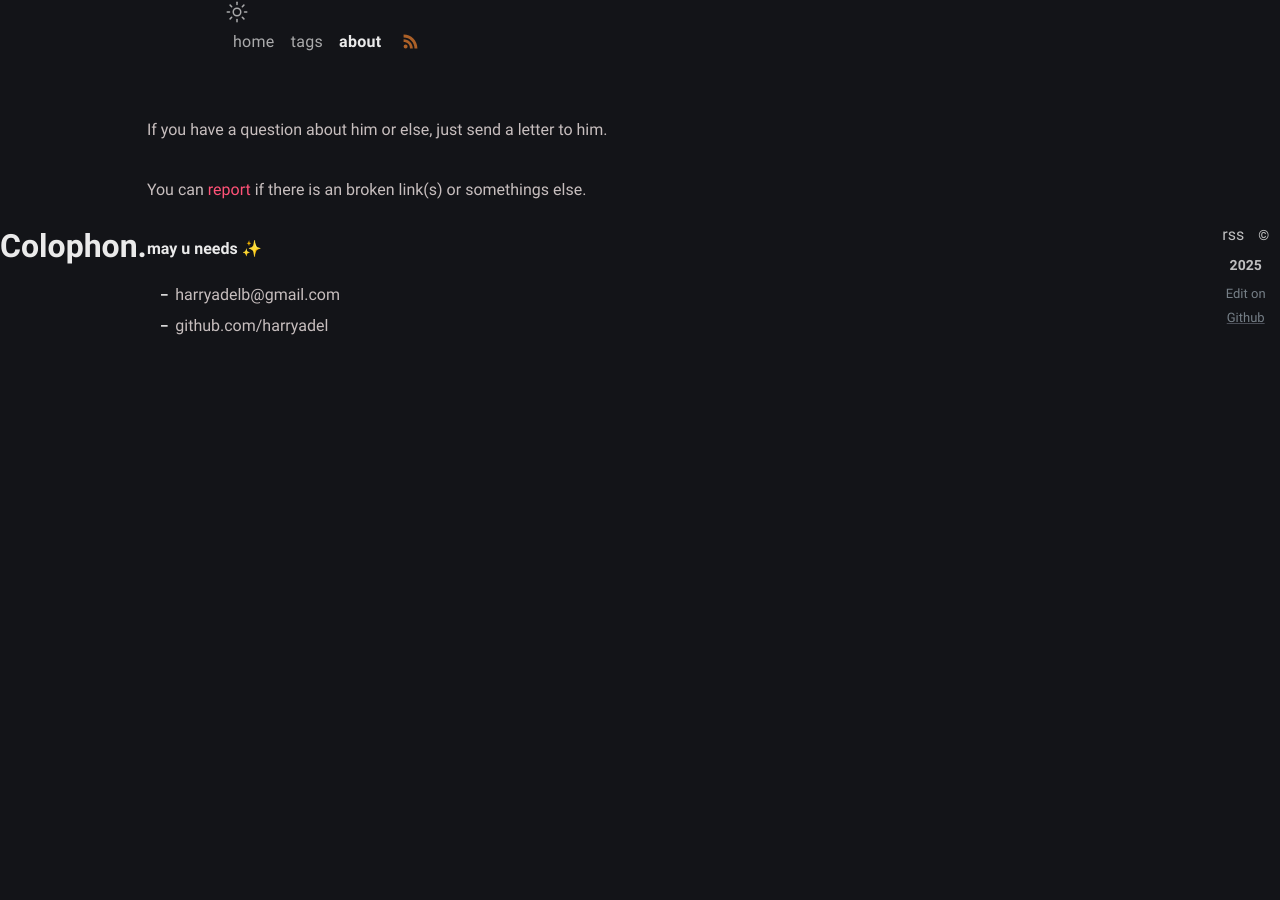
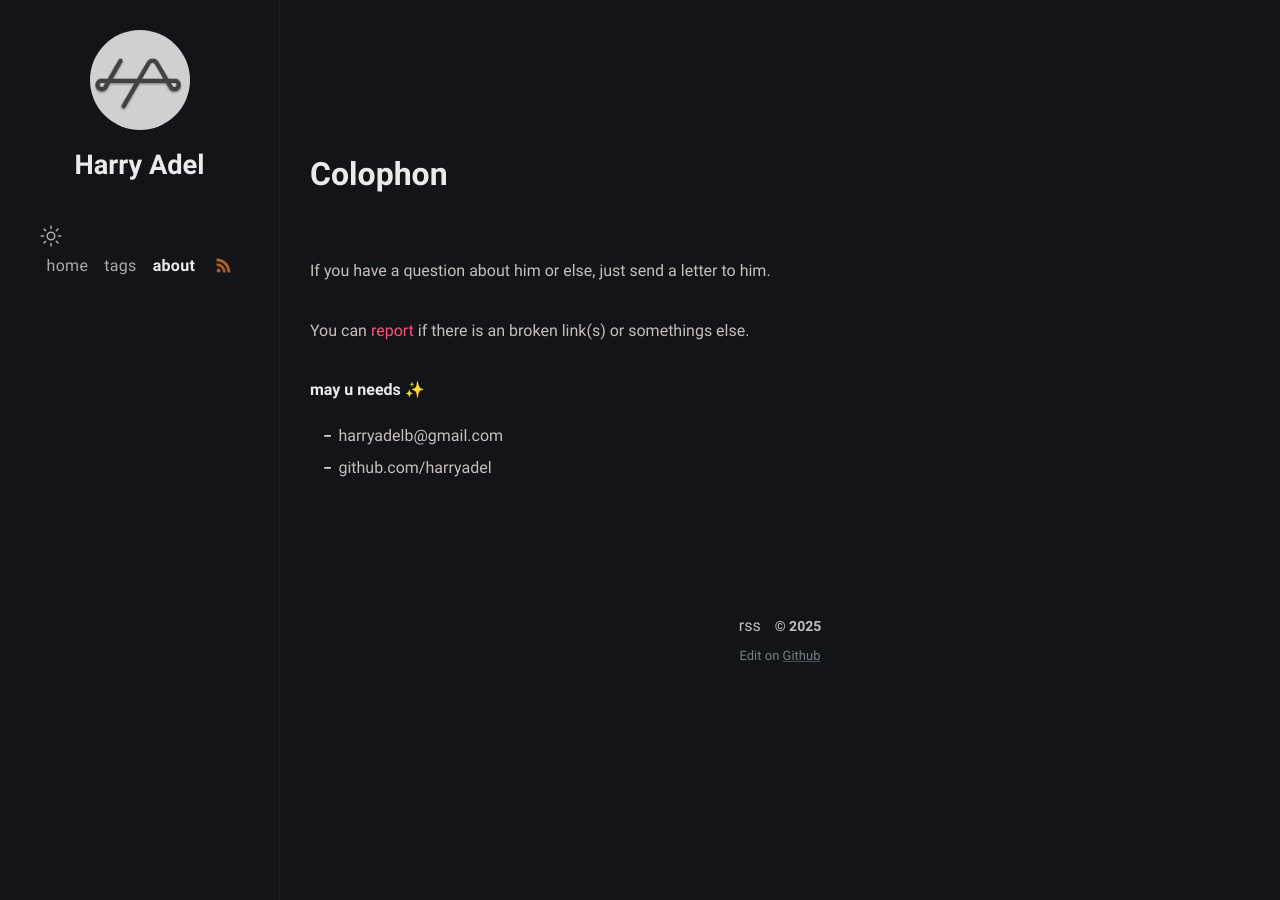
Before and after one commit to harryadel/harryadel.github.io, a Jekyll site: the page built from about.md, in a window 1280 px wide and 900 px high. Built offline with Jekyll 4.4.1, drawn with Linux system fonts in a browser that asks for light colours.

Commit message:
Fix about and tags layout

```diff
--- a/_layouts/page.html
+++ b/_layouts/page.html
@@ -28,16 +28,21 @@ layout: compress
     setTimeout(() => body.classList.remove("notransition"), 75);
   </script>
 
+  <div class="wrapper">
+    <div class="sidebar">
+      {% include author.html %}
       {% include navbar.html %}
-  <div class="wrapper">
+    </div>
+    <div class="main-content">
       <header class="header">
-      <h1 class="header-title center" itemprop="headline">{{ page.title | escape }}.</h1>
+        <h1 class="header-title" itemprop="headline">{{ page.title | escape }}</h1>
       </header>
       <main class="page-content" aria-label="Content">
         {% include anchor_headings.html html=content anchorClass="anchor-head" beforeHeading=true h_min=4 h_max=4 %}
       </main>
       {% include footer.html %}
     </div>
+  </div>
 </body>
 
 </html>
```
Lines whose indentation alone changed are shown as unchanged.
